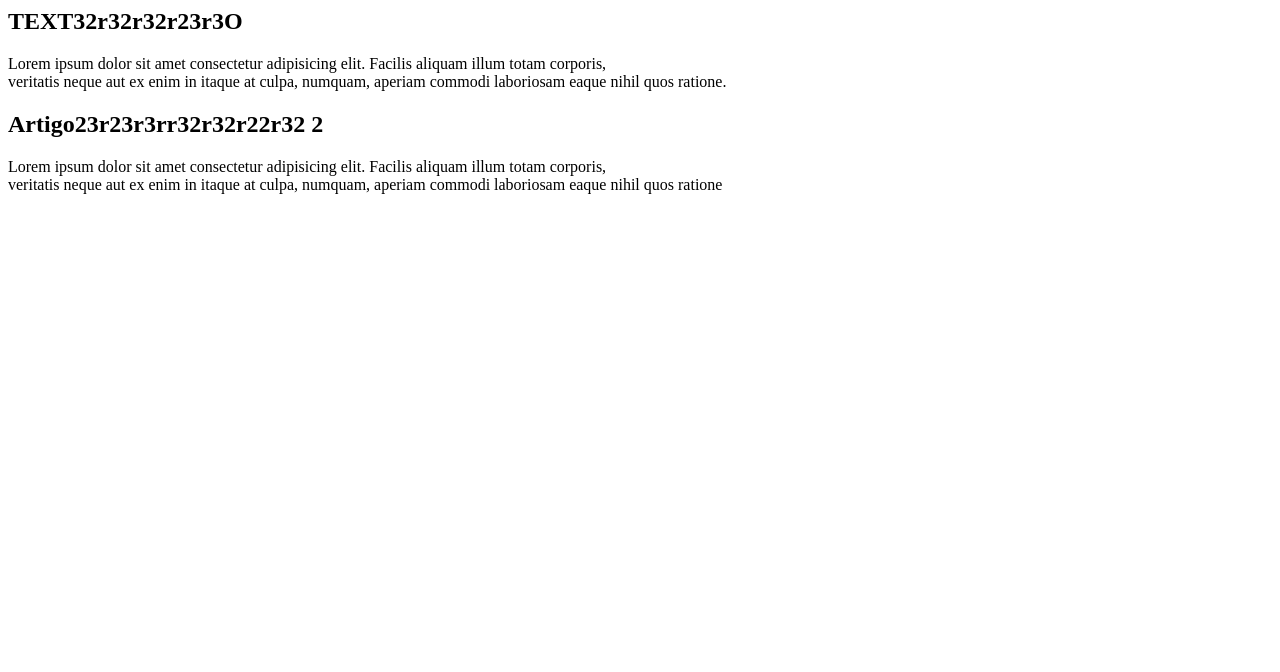
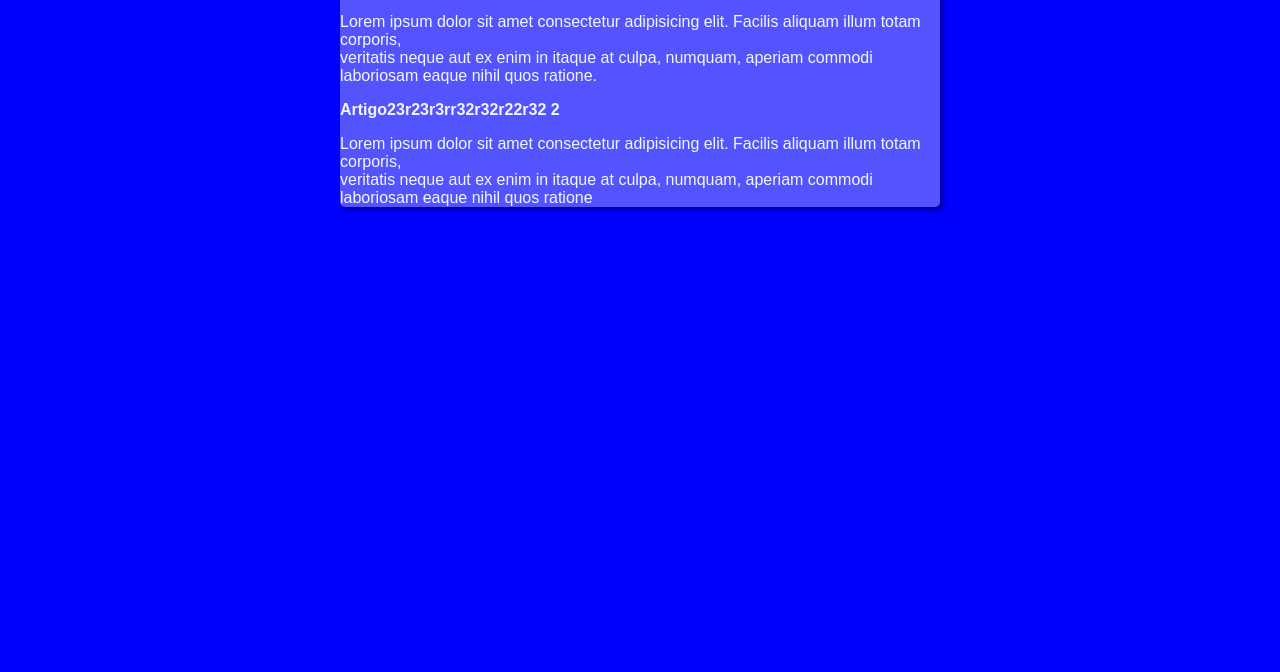
Before and after one commit to BlocodeGold/projet-site, a plain HTML site: page projeto/index.html in a window 1280 px wide. Shown: the part 128-800 px from the top of the page. Drawn offline with Linux system fonts and the light colour scheme.

Commit message:
fiz um css

```diff
--- /dev/null
+++ b/projeto/estilos/style.css
@@ -0,0 +1,15 @@
+*{
+    font-family: Arial, Helvetica, sans-serif;
+    font-size: 16px;
+}
+body{
+    color: aliceblue;
+    background-color: blue;
+}
+main{
+    background-color: rgba(255, 255, 255, 0.329);
+    width: 600px;
+    margin: auto;
+    box-shadow: 3px 3px 5px rgba(0, 0, 0, 0.395);
+    border-radius: 5px;
+}
--- a/projeto/index.html
+++ b/projeto/index.html
@@ -4,6 +4,7 @@
     <meta charset="UTF-8">
     <meta name="viewport" content="width=device-width, initial-scale=1.0">
     <title>Titulo do site</title>
+    <link rel="stylesheet" href="estilos/style.css">
 </head>
 <body>
     <main>
```
